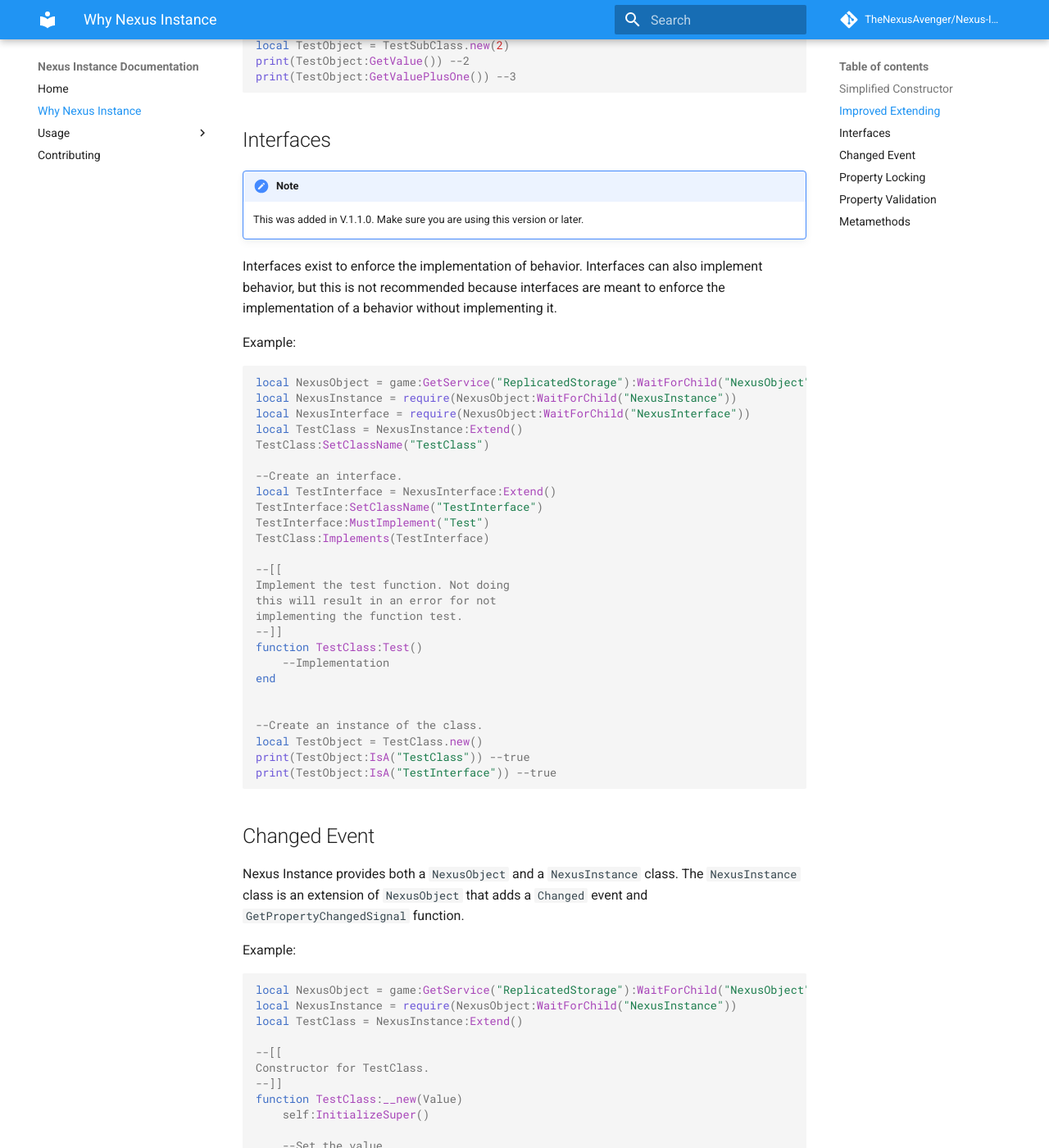
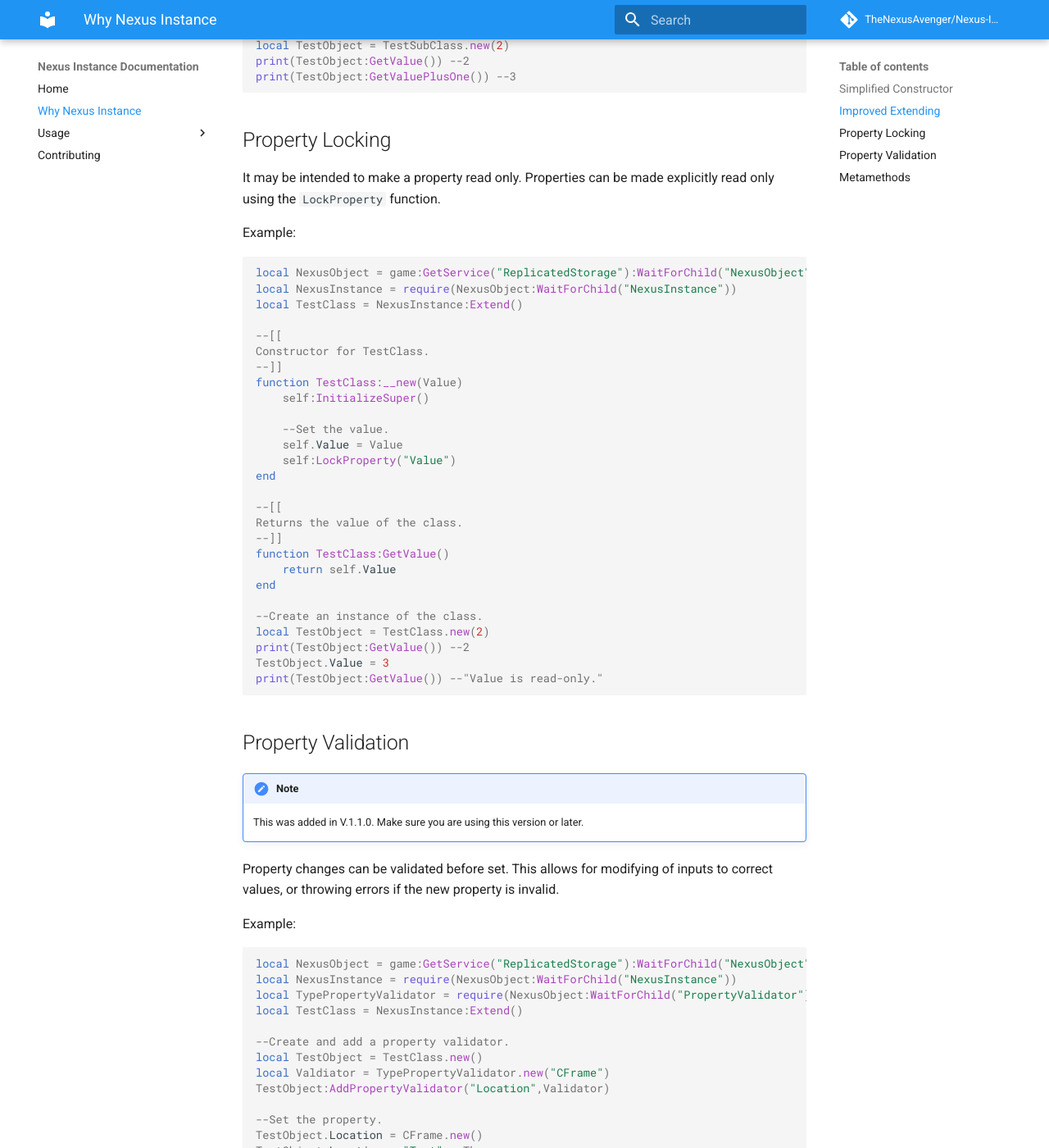
Before and after one commit to TheNexusAvenger/Nexus-Instance, an MkDocs documentation site: the page built from docs/why-nexus-instance.md, in a window 1280 px wide and 1400 px high, scrolled down 2281 px. Shown: the whole window at 82% size. Built offline with MkDocs 1.6.1 and Material for MkDocs 9.7.7, drawn with Linux system fonts in a browser that asks for light colours; comment, search, counter and statistics services are not loaded; some of the changed text lies outside the part shown.

Commit message:
Remove old docs.

````diff
--- a/docs/why-nexus-instance.md
+++ b/docs/why-nexus-instance.md
@@ -111,92 +111,6 @@
 print(TestObject:GetValuePlusOne()) --3
 ```
 
-
-## Interfaces
-
-!!! note
-    This was added in V.1.1.0. Make sure you are
-    using this version or later.
-
-Interfaces exist to enforce the implementation
-of behavior. Interfaces can also implement behavior,
-but this is not recommended because interfaces are
-meant to enforce the implementation of a behavior without
-implementing it.
-
-Example:
-```lua
-local NexusObject = game:GetService("ReplicatedStorage"):WaitForChild("NexusObject")
-local NexusInstance = require(NexusObject:WaitForChild("NexusInstance"))
-local NexusInterface = require(NexusObject:WaitForChild("NexusInterface"))
-local TestClass = NexusInstance:Extend()
-TestClass:SetClassName("TestClass")
-
---Create an interface.
-local TestInterface = NexusInterface:Extend()
-TestInterface:SetClassName("TestInterface")
-TestInterface:MustImplement("Test")
-TestClass:Implements(TestInterface)
-
---[[
-Implement the test function. Not doing
-this will result in an error for not
-implementing the function test.
---]]
-function TestClass:Test()
-    --Implementation
-end
-
-
---Create an instance of the class.
-local TestObject = TestClass.new()
-print(TestObject:IsA("TestClass")) --true
-print(TestObject:IsA("TestInterface")) --true
-```
-
-## Changed Event
-Nexus Instance provides both a `NexusObject` and
-a `NexusInstance` class. The `NexusInstance` class
-is an extension of `NexusObject` that adds a
-`Changed` event and `GetPropertyChangedSignal`
-function.
-
-Example:
-```lua
-local NexusObject = game:GetService("ReplicatedStorage"):WaitForChild("NexusObject")
-local NexusInstance = require(NexusObject:WaitForChild("NexusInstance"))
-local TestClass = NexusInstance:Extend()
-
---[[
-Constructor for TestClass.
---]]
-function TestClass:__new(Value)
-    self:InitializeSuper()
-
-    --Set the value.
-    self.Value = Value
-
-    --Set up a basic changed event.
-    self.Changed:Connect(function()
-        self:HideNextPropertyChange("Value")
-        self.Value = self.Value ^ 2
-    end)
-end
-
---[[
-Returns the value of the class.
---]]
-function TestClass:GetValue()
-    return self.Value
-end
-
---Create an instance of the class.
-local TestObject = TestClass.new(2)
-print(TestObject:GetValue()) --2
-TestObject.Value = 3
-print(TestObject:GetValue()) --9
-```
-
 ## Property Locking
 It may be intended to make a property read only.
 Properties can be made explicitly read only using
--- a/mkdocs.yml
+++ b/mkdocs.yml
@@ -14,19 +14,13 @@
   - Why Nexus Instance: why-nexus-instance.md
   - Usage:
     - Extending Classes: getting-started/extending-classes.md
-    - Interfaces: getting-started/interfaces.md
     - Classes:
       - NexusObject: getting-started/classes/nexusobject.md
       - NexusInstance: getting-started/classes/nexusinstance.md
-      - NexusInterface: getting-started/classes/nexusinterface.md
       - Event:
-        - NexusEventCreator: getting-started/classes/event/nexuseventcreator.md
         - NexusEvent: getting-started/classes/event/nexusevent.md
         - NexusConnection: getting-started/classes/event/nexusconnection.md
-        - RobloxEvent: getting-started/classes/event/robloxevent.md
-        - LuaEvent: getting-started/classes/event/luaevent.md
       - PropertyValidator:
-        - NexusPropertyValidator: getting-started/classes/propertyvalidator/nexuspropertyvalidator.md
         - TypePropertyValidator: getting-started/classes/propertyvalidator/typepropertyvalidator.md
   - Contributing: contributing.md
 
````
Also changed, not shown: docs/getting-started/classes/event/luaevent.md (deleted, +0 -8 lines), docs/getting-started/classes/event/nexusevent.md (+3 -3 lines), docs/getting-started/classes/event/nexuseventcreator.md (deleted, +0 -18 lines), docs/getting-started/classes/event/robloxevent.md (deleted, +0 -9 lines), docs/getting-started/classes/nexusinterface.md (deleted, +0 -20 lines), docs/getting-started/classes/nexusobject.md (+0 -13 lines), docs/getting-started/classes/propertyvalidator/nexuspropertyvalidator.md (deleted, +0 -13 lines), docs/getting-started/interfaces.md (deleted, +0 -126 lines), docs/index.md (+0 -6 lines), docs/diagrams/nexus-instance.svg (deleted), 2 other files.
